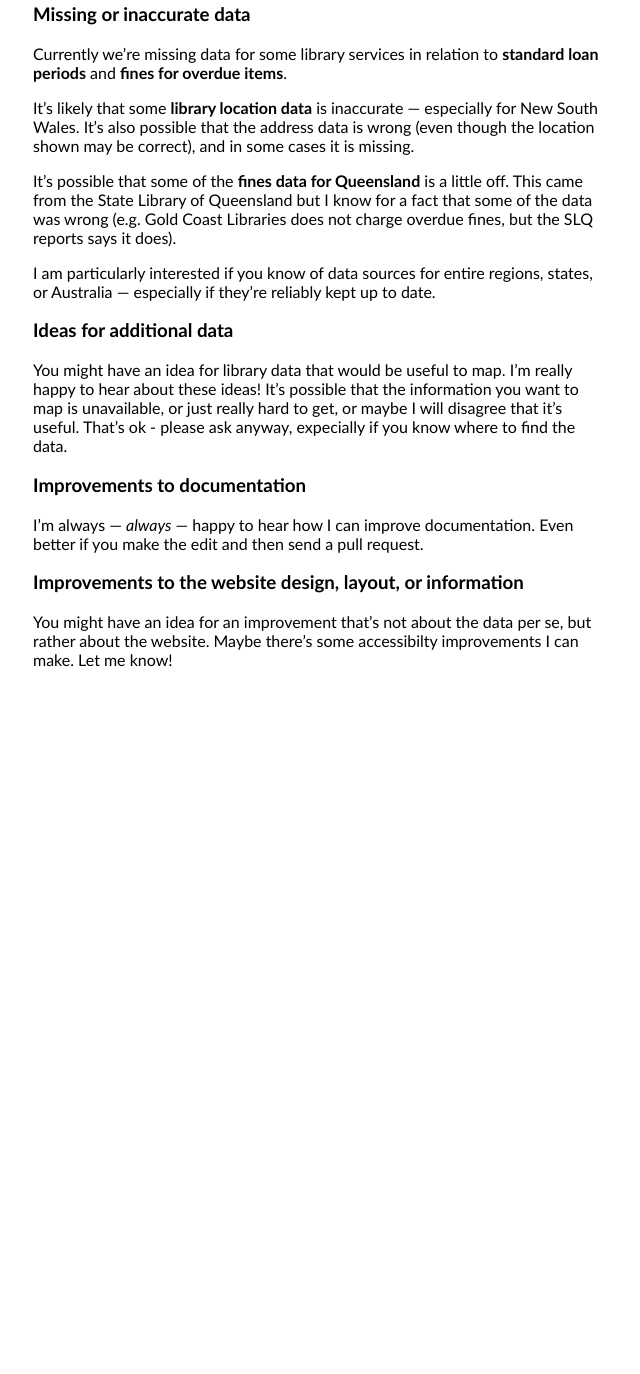
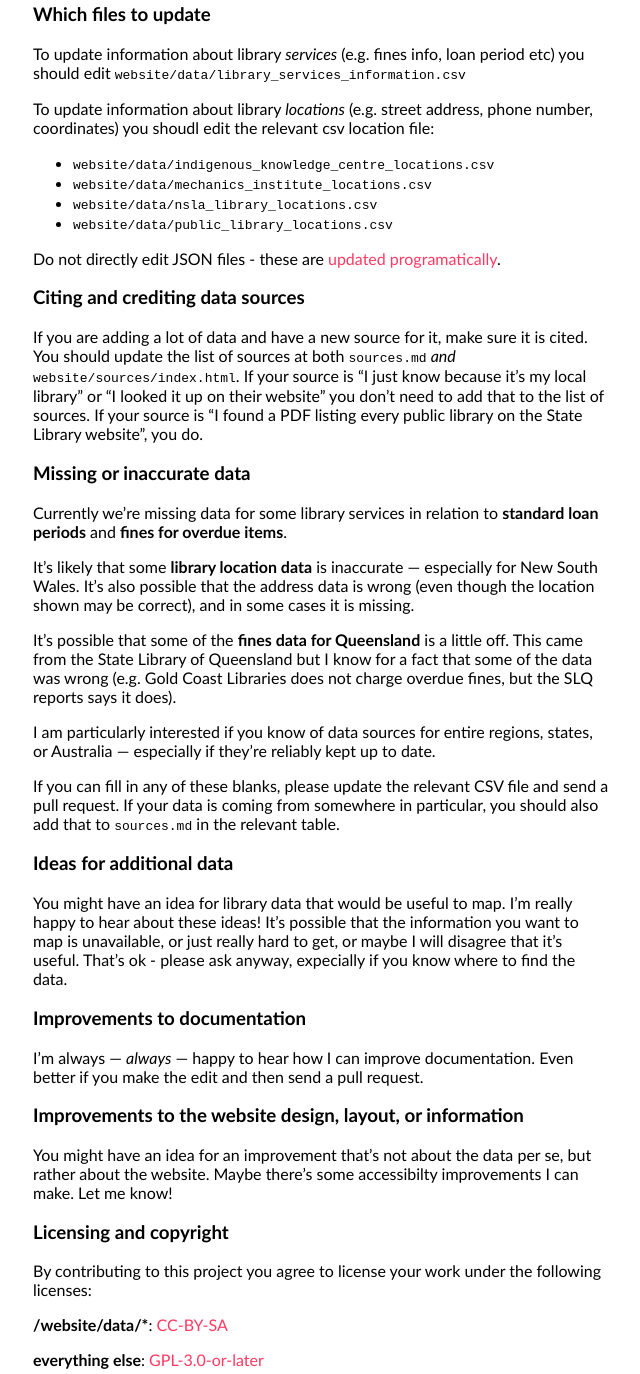
Before and after one commit to hughrun/public_library_map, a plain HTML site: page website/contributing/index.html in a window 1280 px wide. Shown: the part 386-1760 px from the top of the page, without its empty margins (319-959 px from the left). Before the commit the page ends 1087 px from the top, so only its background shows below. Drawn offline with Linux system fonts and the light colour scheme.

Commit message:
update contributing page info

```diff
--- a/website/contributing/index.html
+++ b/website/contributing/index.html
@@ -31,20 +31,37 @@
       <h3 id="how-to-contribute-your-idea-bug-report-or-improvement">How to contribute your idea, bug report or improvement</h3>
       <ol type="1">
       <li>You can <a href="https://github.com/hughrun/public_library_map/issues">create an issue</a> on GitHub.</li>
-      <li>You can <a href="https://docs.github.com/en/github/collaborating-with-issues-and-pull-requests/about-pull-requests">send a pull request</a> — though it is <em>strongly preferred</em> that you either ask to be assigned to an existing issue, or create a new issue, first.</li>
-      <li>You can just send an email to <code>librarymap</code>@<code>hugh</code>.<code>run</code></li>
+      <li>You can <a href="https://docs.github.com/en/github/.collaborating-with-issues-and-pull-requests/about-pull-requests">send a pull request</a> — though it is <em>strongly preferred</em> that you either ask to be assigned to an existing issue, or create a new issue, first.</li>
+      <li>You can just send an email to <code>librarymap</code>@<code>hugh</code>.<code>run</code>.</li>
       </ol>
+      <h3 id="which-files-to-update">Which files to update</h3>
+      <p>To update information about library <em>services</em> (e.g. fines info, loan period etc) you should edit <code>website/data/library_services_information.csv</code></p>
+      <p>To update information about library <em>locations</em> (e.g. street address, phone number, coordinates) you shoudl edit the relevant csv location file:</p>
+      <ul>
+      <li><code>website/data/indigenous_knowledge_centre_locations.csv</code></li>
+      <li><code>website/data/mechanics_institute_locations.csv</code></li>
+      <li><code>website/data/nsla_library_locations.csv</code></li>
+      <li><code>website/data/public_library_locations.csv</code></li>
+      </ul>
+      <p>Do not directly edit JSON files - these are <a href="https://github.com/hughrun/public_library_map/blob/master/about.md#important-files-that-are-not-in-this-repository">updated programatically</a>.</p>
+      <h3 id="citing-and-crediting-data-sources">Citing and crediting data sources</h3>
+      <p>If you are adding a lot of data and have a new source for it, make sure it is cited. You should update the list of sources at both <code>sources.md</code> <em>and</em> <code>website/sources/index.html</code>. If your source is “I just know because it’s my local library” or “I looked it up on their website” you don’t need to add that to the list of sources. If your source is “I found a PDF listing every public library on the State Library website”, you do.</p>
       <h3 id="missing-or-inaccurate-data">Missing or inaccurate data</h3>
       <p>Currently we’re missing data for some library services in relation to <strong>standard loan periods</strong> and <strong>fines for overdue items</strong>.</p>
       <p>It’s likely that some <strong>library location data</strong> is inaccurate — especially for New South Wales. It’s also possible that the address data is wrong (even though the location shown may be correct), and in some cases it is missing.</p>
       <p>It’s possible that some of the <strong>fines data for Queensland</strong> is a little off. This came from the State Library of Queensland but I know for a fact that some of the data was wrong (e.g. Gold Coast Libraries does not charge overdue fines, but the SLQ reports says it does).</p>
       <p>I am particularly interested if you know of data sources for entire regions, states, or Australia — especially if they’re reliably kept up to date.</p>
+      <p>If you can fill in any of these blanks, please update the relevant CSV file and send a pull request. If your data is coming from somewhere in particular, you should also add that to <code>sources.md</code> in the relevant table.</p>
       <h3 id="ideas-for-additional-data">Ideas for additional data</h3>
       <p>You might have an idea for library data that would be useful to map. I’m really happy to hear about these ideas! It’s possible that the information you want to map is unavailable, or just really hard to get, or maybe I will disagree that it’s useful. That’s ok - please ask anyway, expecially if you know where to find the data.</p>
       <h3 id="improvements-to-documentation">Improvements to documentation</h3>
       <p>I’m always — <em>always</em> — happy to hear how I can improve documentation. Even better if you make the edit and then send a pull request.</p>
       <h3 id="improvements-to-the-website-design-layout-or-information">Improvements to the website design, layout, or information</h3>
       <p>You might have an idea for an improvement that’s not about the data per se, but rather about the website. Maybe there’s some accessibilty improvements I can make. Let me know!</p>
+      <h3 id="licensing-and-copyright">Licensing and copyright</h3>
+      <p>By contributing to this project you agree to license your work under the following licenses:</p>
+      <p><strong>/website/data/*</strong>: <a href="https://creativecommons.org/licenses/by-sa/4.0/">CC-BY-SA</a></p>
+      <p><strong>everything else</strong>: <a href="https://www.gnu.org/licenses/gpl-3.0.txt">GPL-3.0-or-later</a></p>
     </section>
   </body>
 </html>
```
Also changed, not shown: contributing.md (+1 -1 lines).
